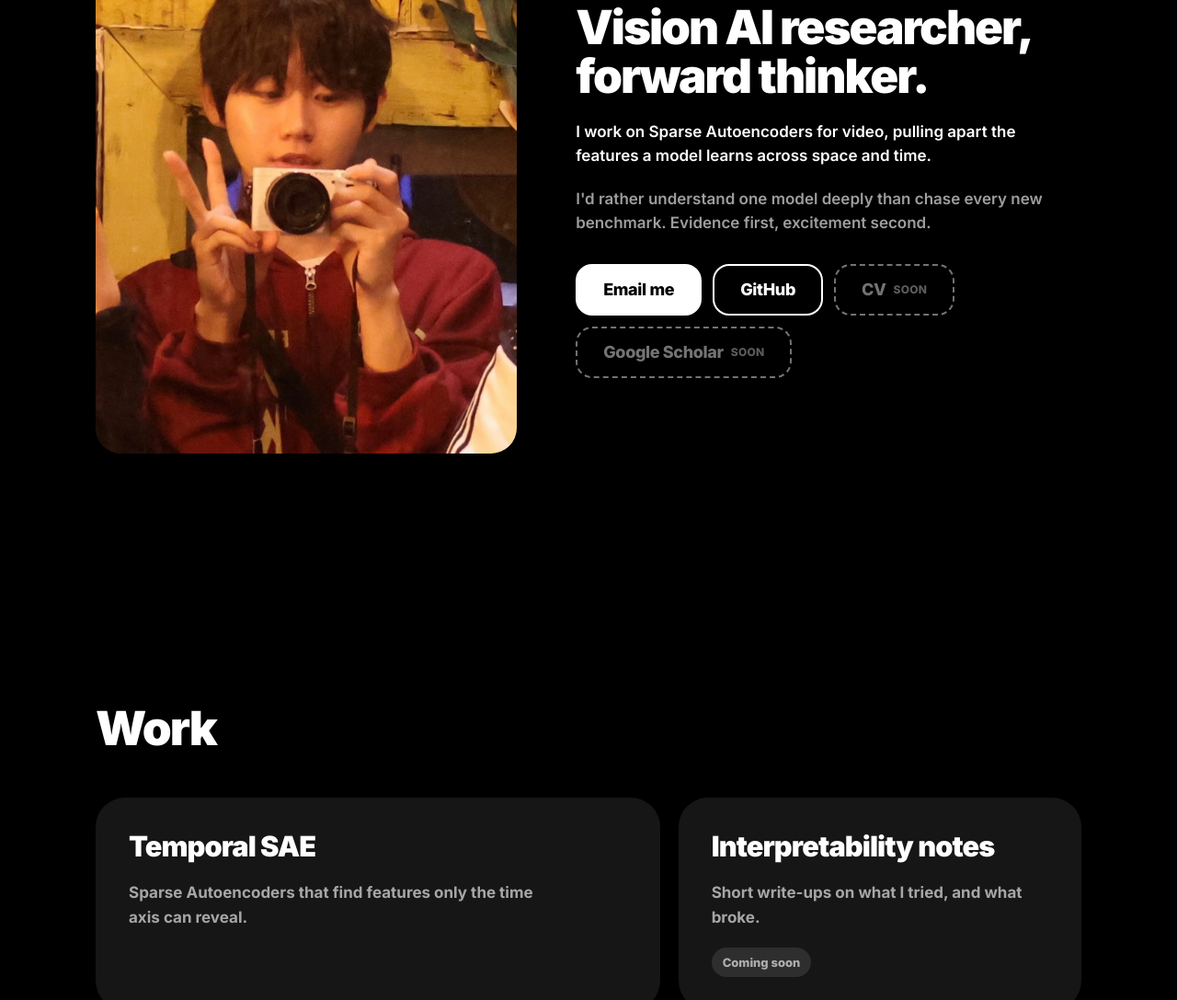
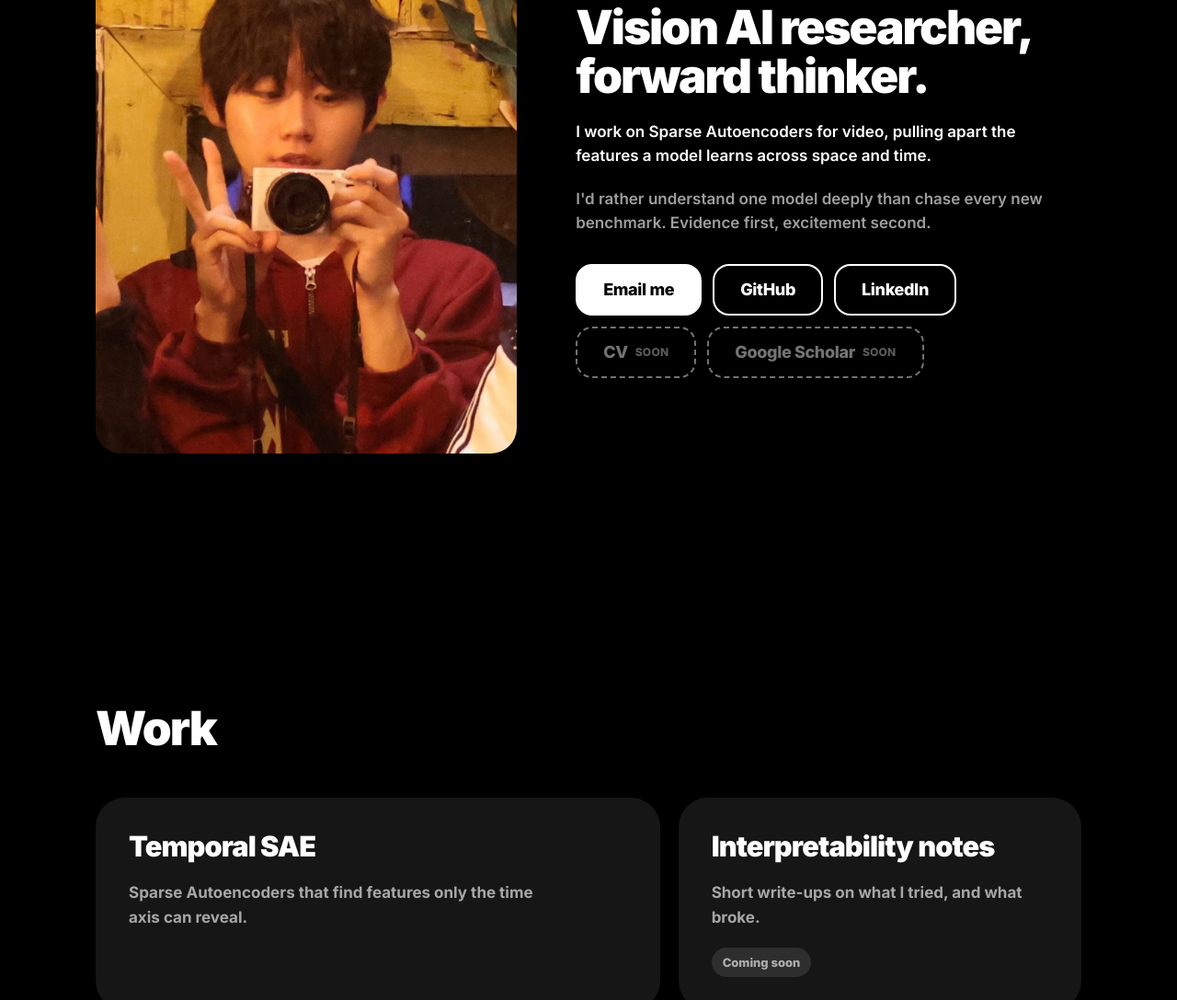
Before and after one commit to chanyoung-roh/chanyoung-roh.github.io, a plain HTML site: page index.html in a window 1280 px wide. Shown: the part 3285-4372 px from the top of the page at 92% size. Drawn offline with Linux system fonts and the light colour scheme; no server answers; a web font is replaced by a local one.

Commit message:
feat: add LinkedIn link
Co-Authored-By: Claude Opus 5.5 <noreply@anthropic.com>

```diff
--- a/index.html
+++ b/index.html
@@ -285,6 +285,7 @@
         <div class="links">
           <a class="btn solid" href="mailto:cksdud2605@khu.ac.kr">Email me</a>
           <a class="btn" href="https://github.com/chanyoung-roh" target="_blank" rel="noopener">GitHub</a>
+          <a class="btn" href="https://www.linkedin.com/in/chanyoung-roh-313159384/" target="_blank" rel="noopener">LinkedIn</a>
           <!-- TODO: CV — put the PDF path (e.g. cv.pdf) in href, then delete aria-disabled + the "soon" span -->
           <a class="btn" href="#" aria-disabled="true" title="Coming soon">CV<span class="soon">soon</span></a>
           <!-- TODO: Google Scholar — put the profile URL in href, then delete aria-disabled + the "soon" span -->
```
